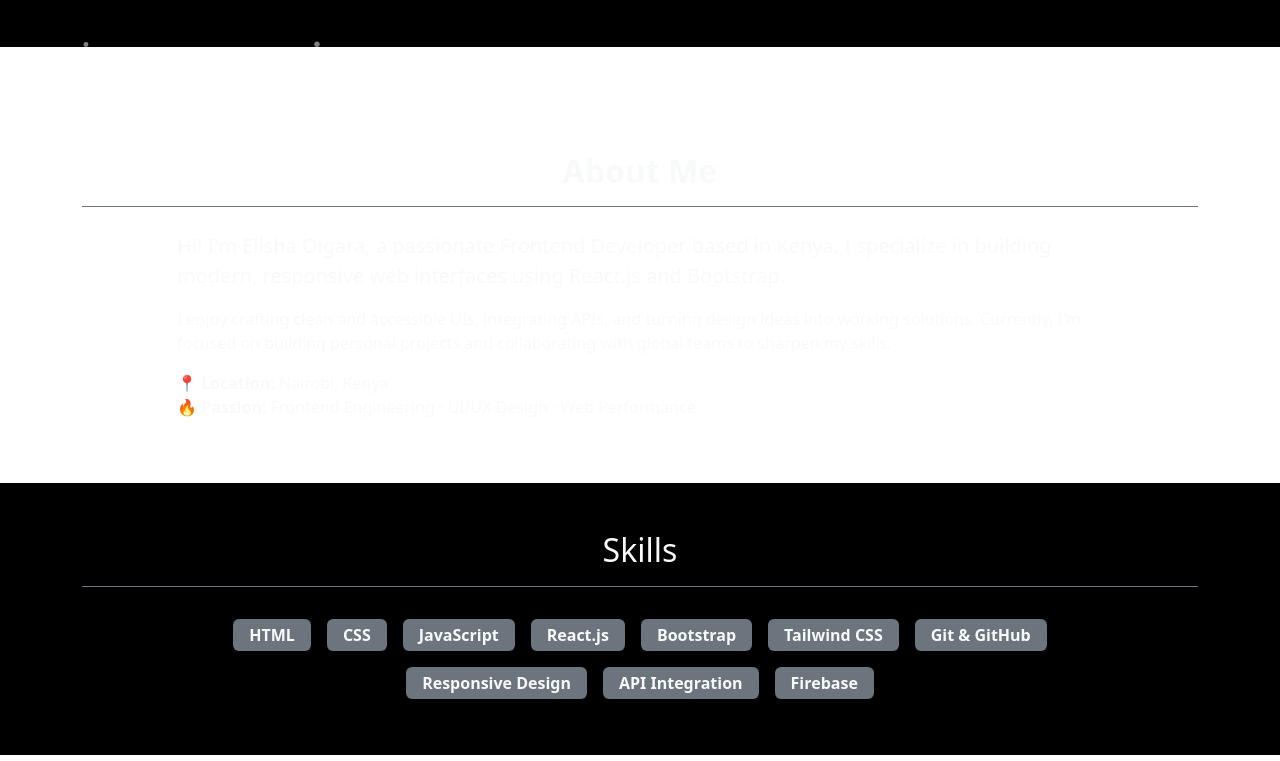
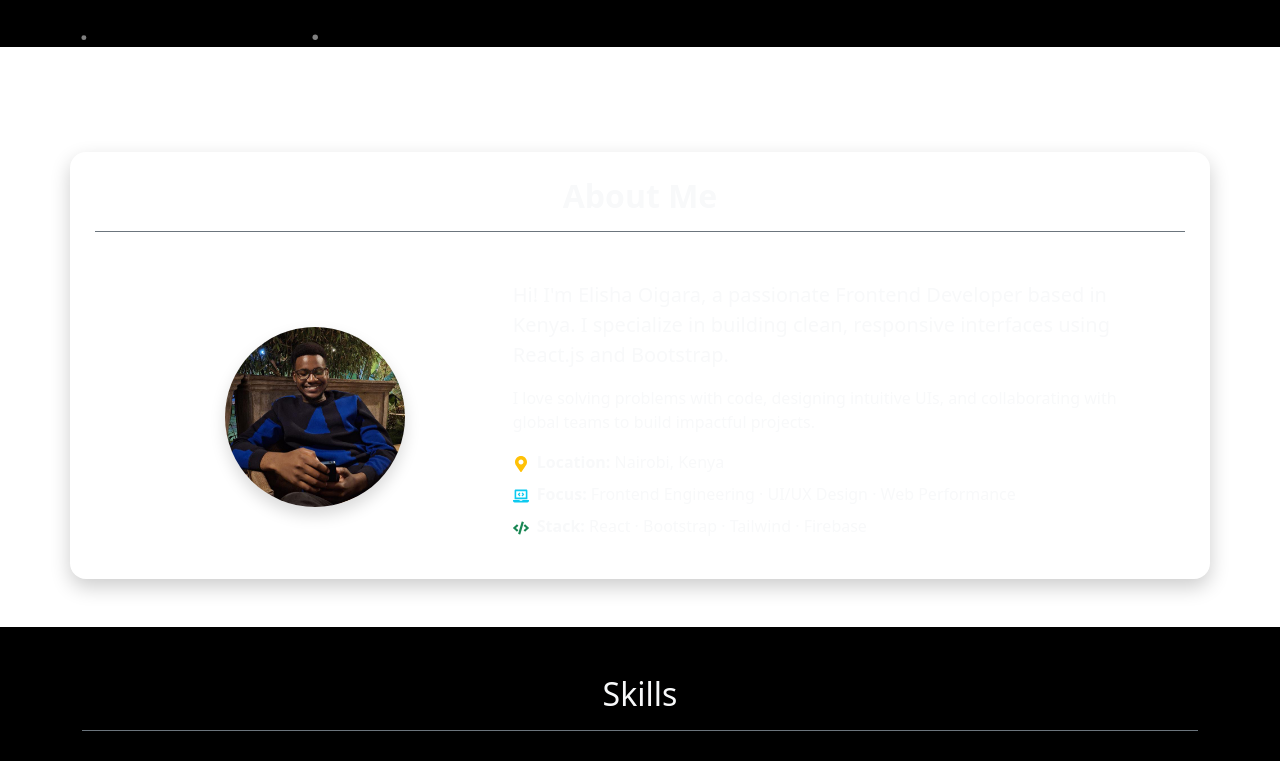
Before and after one commit to elishaoigara/portfolio-site, a React (Create React App) app: page / in a window 1280 px wide. Shown: the part 753-1514 px from the top of the page. Built offline with nearby package versions, Linux system fonts and the light colour scheme.

Commit message:
Enhance About section with modern layout, icons, and glass effect

```diff
--- a/package.json
+++ b/package.json
@@ -10,7 +10,7 @@
     "@testing-library/user-event": "^13.5.0",
     "@tsparticles/engine": "^3.8.1",
     "bootstrap": "^5.3.7",
-    "framer-motion": "^12.23.1",
+    "framer-motion": "^12.23.2",
     "react": "^19.1.0",
     "react-dom": "^19.1.0",
     "react-icons": "^5.5.0",
--- /dev/null
+++ b/src/components/About.css
@@ -0,0 +1,7 @@
+.glass-card {
+  background: rgba(255, 255, 255, 0.05);
+  backdrop-filter: blur(10px);
+  border-radius: 16px;
+  border: 1px solid rgba(255, 255, 255, 0.1);
+  box-shadow: 0 8px 20px rgba(0, 0, 0, 0.2);
+}
--- a/src/components/About.js
+++ b/src/components/About.js
@@ -1,29 +1,61 @@
+// src/components/About.js
 import React from 'react';
+import { FaMapMarkerAlt, FaCode, FaLaptopCode } from 'react-icons/fa';
+import { motion } from 'framer-motion';
+import profilePic from '../assets/elisha.jpeg';
+import './About.css'; // Optional for custom styles
 
 function About() {
   return (
-    <section id="about" className="py-5 text-light" style={{ background: 'transparent' }}>
-      <div className="container">
-        <h2 className="mb-4 text-center fw-bold border-bottom border-secondary pb-3">
+    <section id="about" className="py-5 text-light d-flex justify-content-center">
+      <motion.div
+        className="glass-card container p-4"
+        initial={{ opacity: 0, y: 30 }}
+        whileInView={{ opacity: 1, y: 0 }}
+        viewport={{ once: true }}
+        transition={{ duration: 0.8 }}
+      >
+        <h2 className="mb-5 text-center fw-bold border-bottom border-secondary pb-3">
           About Me
         </h2>
-        <div className="row justify-content-center">
-          <div className="col-md-10">
+
+        <div className="row align-items-center justify-content-center">
+          {/* Profile Image */}
+          <div className="col-md-4 text-center mb-4 mb-md-0">
+            <img
+              src={profilePic}
+              alt="Elisha Oigara"
+              className="img-fluid rounded-circle shadow"
+              style={{ width: '180px', height: '180px', objectFit: 'cover' }}
+            />
+          </div>
+
+          {/* Text Content */}
+          <div className="col-md-7">
             <p className="lead">
               Hi! I'm <strong>Elisha Oigara</strong>, a passionate Frontend Developer based in Kenya.
-              I specialize in building modern, responsive web interfaces using <strong>React.js</strong> and <strong>Bootstrap</strong>.
+              I specialize in building clean, responsive interfaces using <strong>React.js</strong> and <strong>Bootstrap</strong>.
             </p>
             <p>
-              I enjoy crafting clean and accessible UIs, integrating APIs, and turning design ideas into working solutions.
-              Currently, I’m focused on building personal projects and collaborating with global teams to sharpen my skills.
+              I love solving problems with code, designing intuitive UIs, and collaborating with global teams to build impactful projects.
             </p>
-            <p>
-              <strong>📍 Location:</strong> Nairobi, Kenya <br />
-              <strong>🔥 Passion:</strong> Frontend Engineering · UI/UX Design · Web Performance
-            </p>
+            <ul className="list-unstyled">
+              <li className="mb-2">
+                <FaMapMarkerAlt className="me-2 text-warning" />
+                <strong>Location:</strong> Nairobi, Kenya
+              </li>
+              <li className="mb-2">
+                <FaLaptopCode className="me-2 text-info" />
+                <strong>Focus:</strong> Frontend Engineering · UI/UX Design · Web Performance
+              </li>
+              <li className="mb-2">
+                <FaCode className="me-2 text-success" />
+                <strong>Stack:</strong> React · Bootstrap · Tailwind · Firebase
+              </li>
+            </ul>
           </div>
         </div>
-      </div>
+      </motion.div>
     </section>
   );
 }
```
Also changed, not shown: 1 other file (tests, documents, lock files or other folders).
